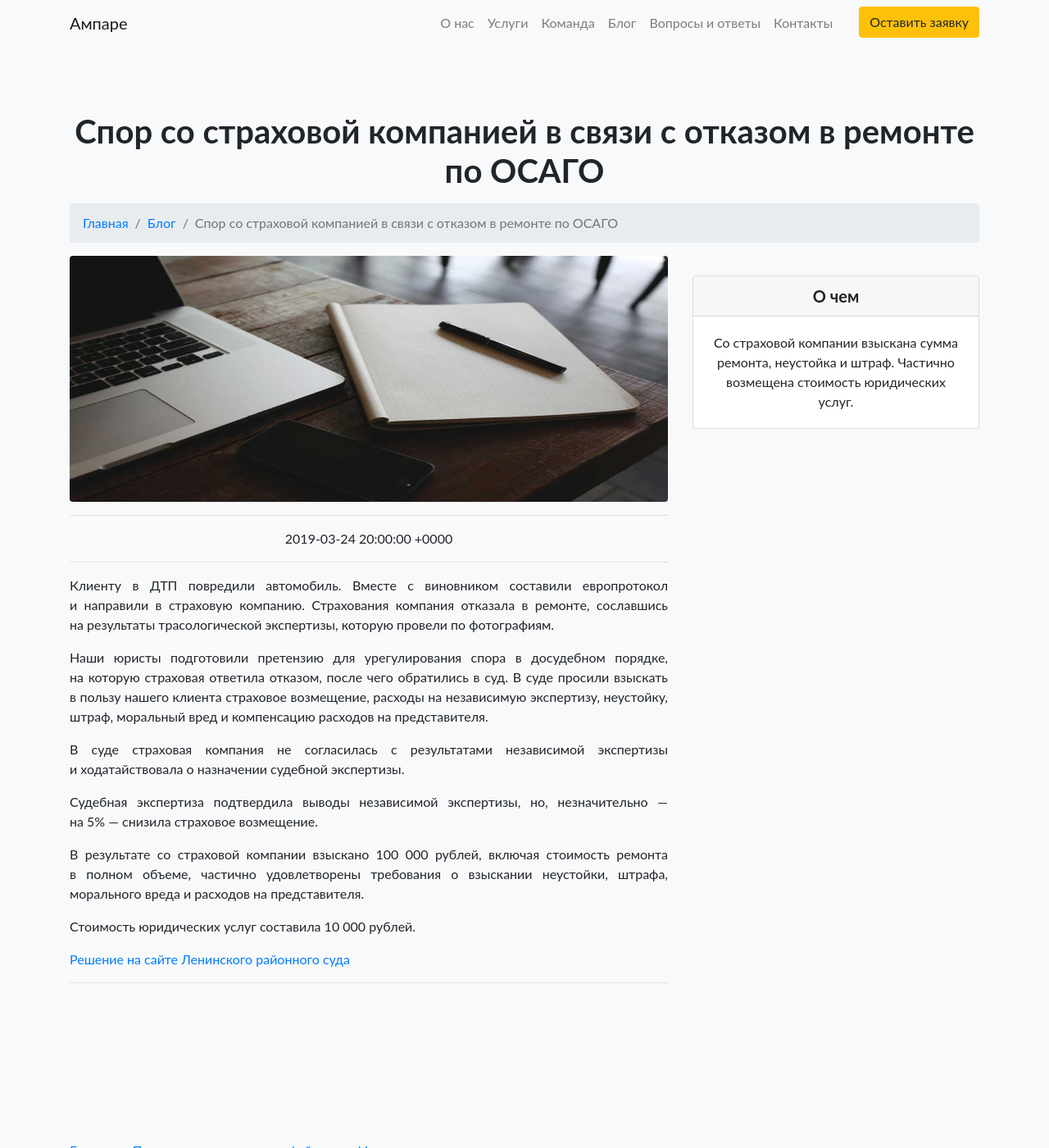
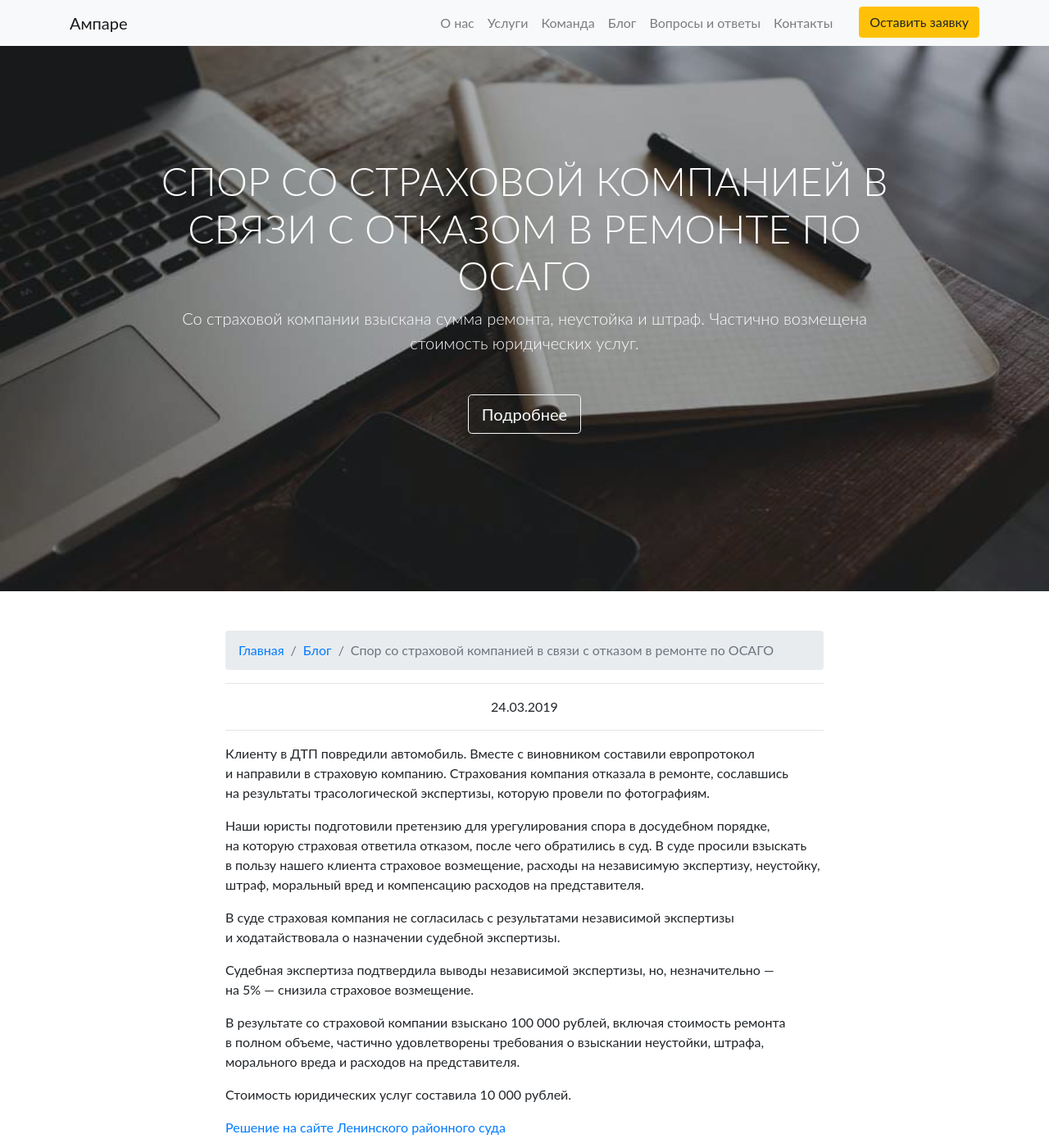
Before and after one commit to ampare/ampare.github.io, a Jekyll site: the page built from _posts/2019-03-25-insurance-settlement.md, in a window 1280 px wide and 1400 px high. Shown: the whole window at 82% size. Built offline with Jekyll 4.4.1, drawn with Linux system fonts in a browser that asks for light colours; nearby versions of some CDN libraries; library files that are not in the unit come from our copies.

Commit message:
some changes

```diff
--- a/_includes/nav.html
+++ b/_includes/nav.html
@@ -2,7 +2,7 @@
   <nav class="navbar navbar-expand-lg navbar-light bg-light fixed-top" id="mainNav">
     <div class="container">
       <a class="navbar-brand js-scroll-trigger d-none d-md-block" href="/#page-top">Ампаре</a>
-      <a href="tel:79603660010" class="d-block d-md-none phone">+7 960 366-00-10</a>
+      <a href="tel:79603660010" class="d-block d-md-none phone mx-auto">+7 960 366-00-10</a>
       <button class="navbar-toggler" type="button" data-toggle="collapse" data-target="#navbarResponsive" aria-controls="navbarResponsive" aria-expanded="false" aria-label="Toggle navigation">
         <span class="navbar-toggler-icon"></span>
       </button>
--- a/_layouts/post.html
+++ b/_layouts/post.html
@@ -10,11 +10,48 @@ layout: compress
 
   	{% include nav.html %}
 
-  	<section class="page-content bg-light text-center">
-  	  <div class="container">
+    <!-- Masthead -->
+    <header style="background: url('/assets/images/{{ page.bg }}') no-repeat center center; background-size: cover;" class="masthead-post text-white text-center">
+      <div class="overlay"></div>
+      <div class="container">
+          <div class="col-xl-10 mx-auto">
+            <h1 class="display-4 text-uppercase">{{ page.title | escape }}</h1>
+            <p class="mb-5 lead">{{ page.summary }}</p>
+            <a href="#page-content" class="btn btn-lg btn-outline-light js-scroll-trigger" >Подробнее</a>
+          </div>
+      </div>
+    </header>
+
+    <section id="page-content" class="mt-5">
+      <div class="container">
+        <div class="row mb-3">
+          <div class="col-lg-8 mx-auto">
+
+            <!-- Page Heading/Breadcrumbs -->
+            <ol class="breadcrumb">
+              <li class="breadcrumb-item"><a href="/">Главная</a></li>
+              <li class="breadcrumb-item"><a href="/blog">Блог</a></li>
+              <li class="breadcrumb-item active">{{ page.crawlertitle }}</li>
+            </ol>
+
+            <hr>
+            <!-- Date/Time -->
+            <p class="text-center">{{ page.date | date: "%d.%m.%Y" }}</p>
+            <hr>
+
+            {{ content }}
+
+           </div>
+         </div>
+      </div>
+      <!-- /.container -->
+    </section>
+
+  	<!-- <section class="page-content bg-light text-center">
+  	  <div class="container"> -->
 
       <!-- Page Heading/Breadcrumbs -->
-      <h1 class="mt-4 mb-3">{{ page.title | escape }}</h1>
+     <!--  <h1 class="mt-4 mb-3">{{ page.title | escape }}</h1>
 
       <ol class="breadcrumb">
         <li class="breadcrumb-item"><a href="/">Главная</a></li>
@@ -22,46 +59,46 @@ layout: compress
         <li class="breadcrumb-item active">{{ page.crawlertitle }}</li>
       </ol>
 
-	  <div class="row">
+	  <div class="row"> -->
 
       <!-- Post Content Column -->
-      <div class="col-lg-8 text-justify">
+      <!-- <div class="col-lg-8 text-justify"> -->
 
         <!-- Preview Image -->
-        <img class="blog-img rounded" width="900" height="300" src="/assets/images/{{ page.bg }}" alt="">
+        <!-- <img class="blog-img rounded" width="900" height="300" src="/assets/images/{{ page.bg }}" alt="">
 
-        <hr>
+        <hr> -->
 
         <!-- Date/Time -->
-        <p class="text-center">{{ page.date }}</p>
+       <!--  <p class="text-center">{{ page.date }}</p>
 
-        <hr>
+        <hr> -->
 
         <!-- Post Content -->
 
-	      {{ content }}
+	      <!-- {{ content }}
 
 	      <hr>
-      </div>
+      </div> -->
 
         <!-- Sidebar Widgets Column -->
-      <div class="col-md-4">
+     <!--  <div class="col-md-4"> -->
 
         <!-- Side Widget -->
-        <div class="card my-4">
+        <!-- <div class="card my-4">
           <h5 class="card-header">О чем</h5>
           <div class="card-body">{{ page.summary }}</div>
         </div>
 
       </div>
 
-    </div>
+    </div> -->
     <!-- /.row -->
 
-  </div>
+  <!-- </div> -->
   <!-- /.container -->
 
-	</section>
+	<!-- </section> -->
 
   	{% include footer.html %}
 
--- a/assets/_sass/_masthead.scss
+++ b/assets/_sass/_masthead.scss
@@ -25,3 +25,30 @@ header.masthead {
     }
   }
 }
+
+header.masthead-post {
+  position: relative;
+  background-color: $gray-800;
+  @include background-cover;
+  padding-top: 8rem;
+  padding-bottom: 8rem;
+  .overlay {
+    position: absolute;
+    background-color: $gray-900;
+    height: 100%;
+    width: 100%;
+    top: 0;
+    left: 0;
+    opacity: 0.3;
+  }
+  h1 {
+    font-size: 2rem;
+  }
+  @media (min-width: 768px) {
+    padding-top: 12rem;
+    padding-bottom: 12rem;
+    h1 {
+      font-size: 3rem;
+    }
+  }
+}
--- a/assets/_sass/_page-content.scss
+++ b/assets/_sass/_page-content.scss
@@ -31,3 +31,7 @@ blockquote {
     text-decoration: none;
   }
 }
+
+.contact-table {
+  max-width: 400px;
+}
```
Also changed, not shown: _layouts/page.html (+5 -6 lines), index.html (+8 -8 lines), 1 other file.
